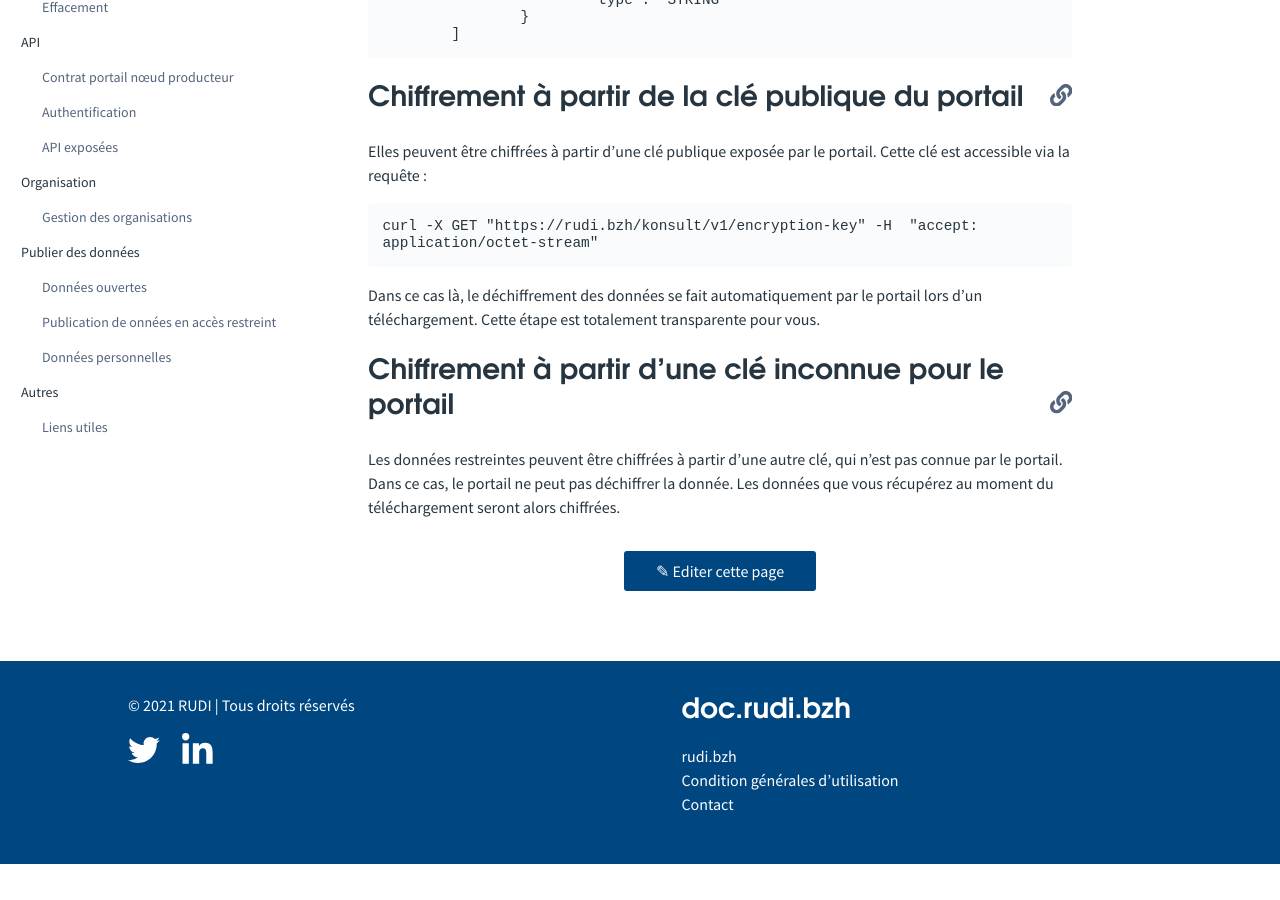
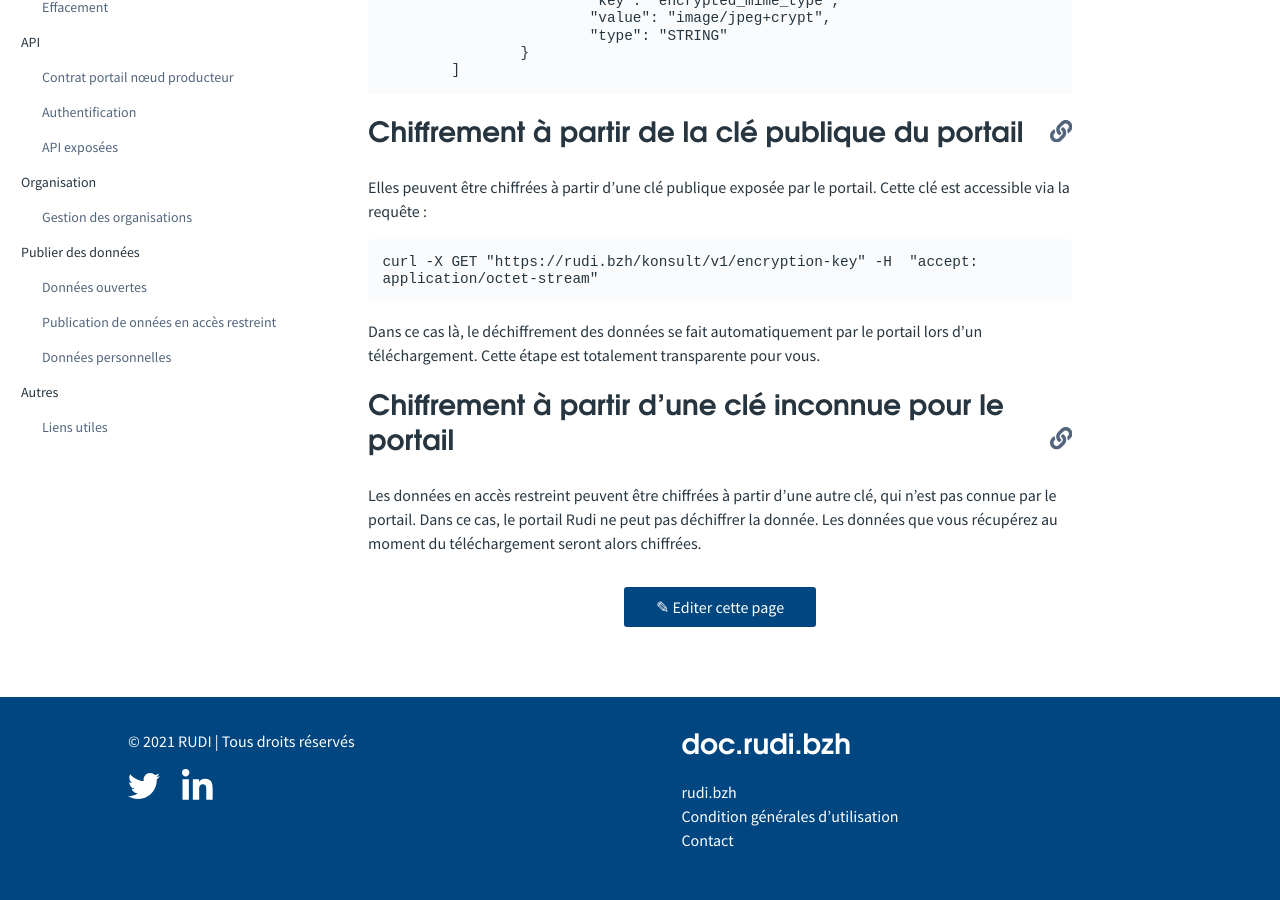
Before and after one commit to sigrennesmetropole/rudi_documentation, a Jekyll site: the page built from articles/_acces_donnees_restreintes/chiffrement.md, in a window 1280 px wide and 900 px high, scrolled down 919 px. Built offline with Jekyll 4.4.1, drawn with Linux system fonts in a browser that asks for light colours; before the commit the page ends 1783 px from its top, so only the background shows below that; some of the changed text lies outside the part shown.

Commit message:
Update chiffrement.md
wording "données restreint"

```diff
--- a/articles/_acces_donnees_restreintes/chiffrement.md
+++ b/articles/_acces_donnees_restreintes/chiffrement.md
@@ -3,9 +3,9 @@ order: 5
 title: Déchiffrement des données
 ---
 
-# Déchiffrement des données restreintes
+# Déchiffrement des données en accès restreint
 
-Les données restreintes sont stockées chiffrées sur le noeud producteur. Pour chaque média chiffré les connector_parameters suivants doivent être renseignés :
+Les données en accès restreint sont stockées chiffrées sur le noeud producteur. Pour chaque média chiffré les connector_parameters suivants doivent être renseignés :
 
 - `encrypted` qui doit toujours être à `true` ;
 - `public_key_url` : l'URL de la clé publique utilisée ;
@@ -50,5 +50,5 @@ curl -X GET "https://rudi.bzh/konsult/v1/encryption-key" -H  "accept: applicatio
 Dans ce cas là, le déchiffrement des données se fait automatiquement par le portail lors d'un téléchargement. Cette étape est totalement transparente pour vous.
 
 ## Chiffrement à partir d'une clé inconnue pour le portail
-Les données restreintes peuvent être chiffrées à partir d'une autre clé, qui n'est pas connue par le portail.
-Dans ce cas, le portail ne peut pas déchiffrer la donnée. Les données que vous récupérez au moment du téléchargement seront alors chiffrées.
+Les données en accès restreint peuvent être chiffrées à partir d'une autre clé, qui n'est pas connue par le portail.
+Dans ce cas, le portail Rudi ne peut pas déchiffrer la donnée. Les données que vous récupérez au moment du téléchargement seront alors chiffrées.
```
